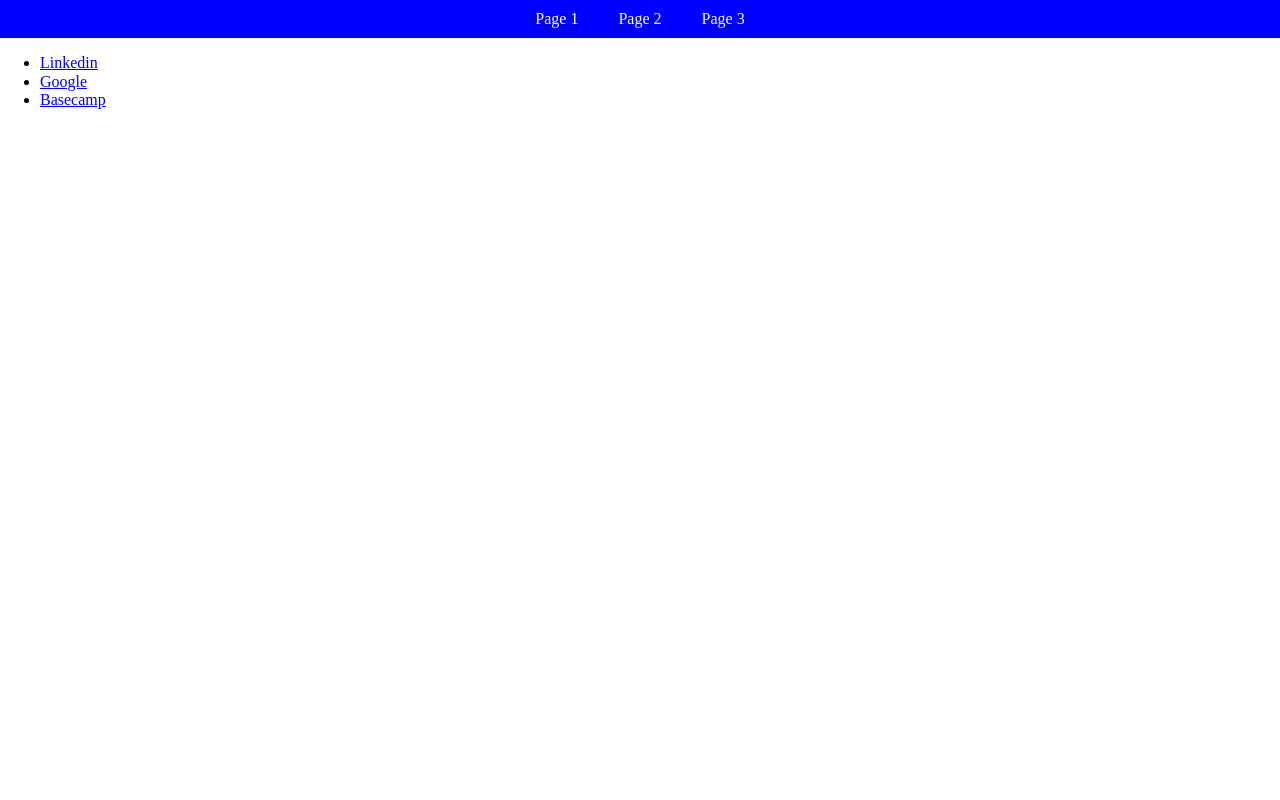
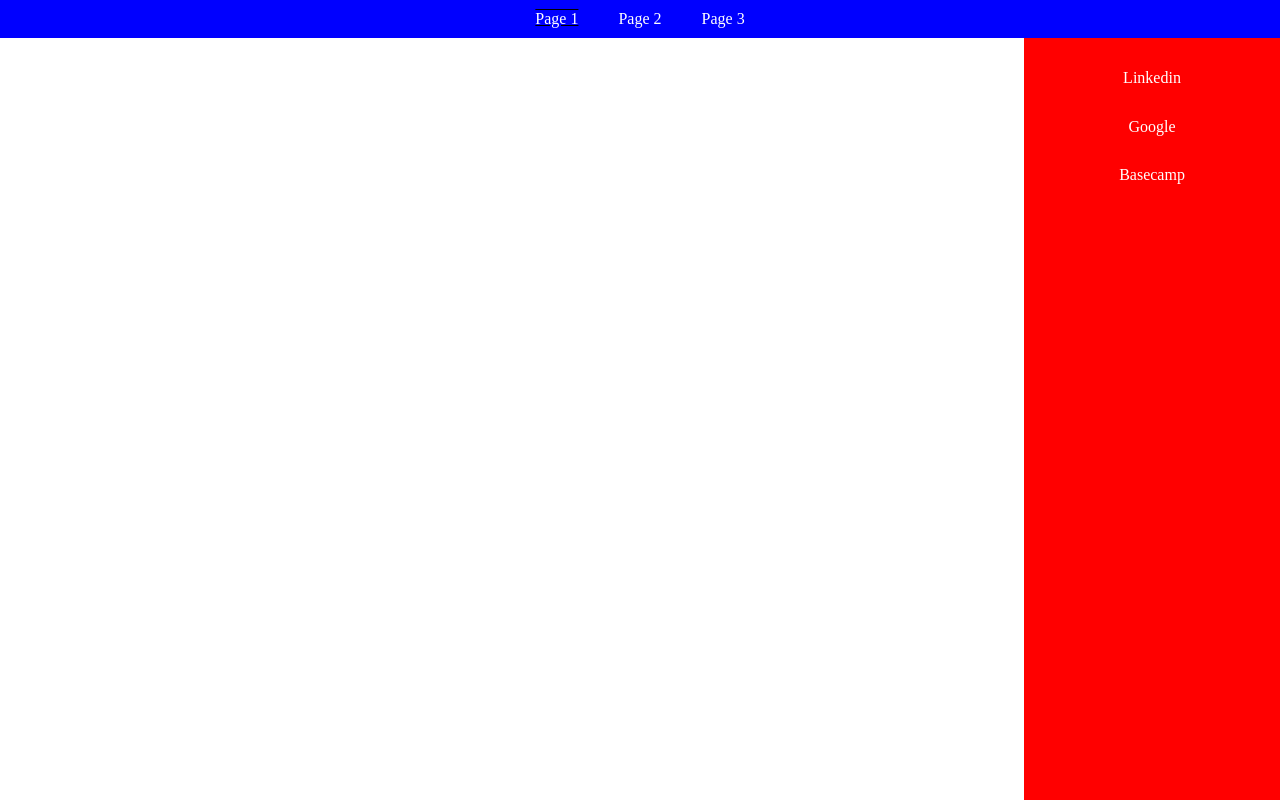
Before and after one commit to ste9jpg/Lab-6-, a plain HTML site: page index.html in a window 1280 px wide. Drawn offline with nearby package versions, Linux system fonts and the light colour scheme; files that its build step writes are made by us from their sources.

Commit message:
Styling side bar for padding, size, alignment

```diff
--- a/style.css
+++ b/style.css
@@ -33,3 +33,24 @@
 #onpage {
   text-decoration: underline overline;
 }
+#sidebar {
+  position: fixed;
+  right:0%;
+  background-color: red;
+  height: 100%;
+  width: 20%;
+}
+#sidebar ul {
+  list-style-type: none;
+  text-align: center;
+  padding: 0;
+}
+#sidebar ul li a {
+  display: block;
+  padding: 15px 0;
+  color: #fff;
+  text-decoration: none;
+}
+#sidebar ul li a:hover {
+  background-color: #000;
+}
```
